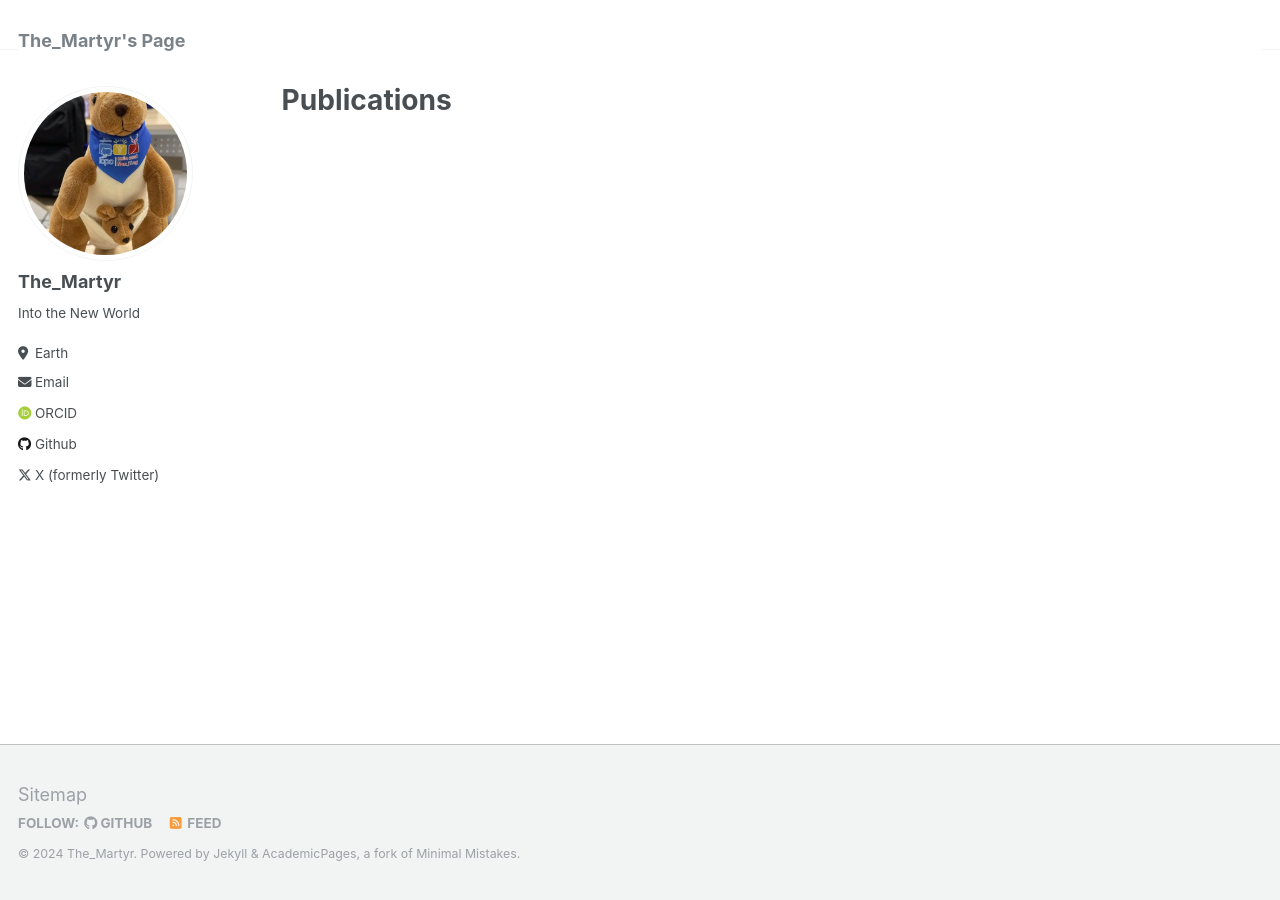
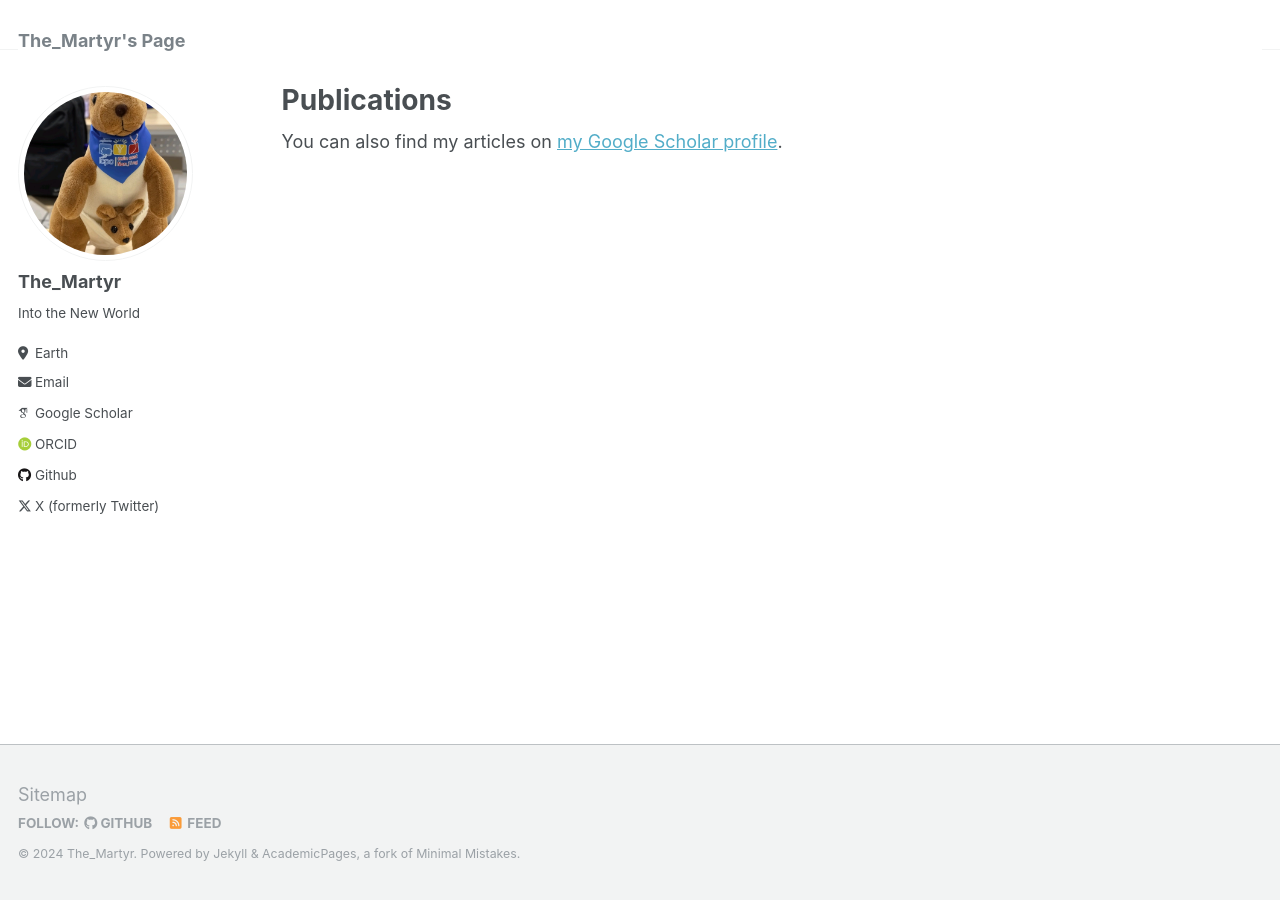
Before and after one commit to The-Martyr/the-martyr.github.io, a Jekyll site: the page built from _pages/publications.md, in a window 1280 px wide. Built offline with Jekyll 4.4.1, drawn with Linux system fonts in a browser that asks for light colours; some web fonts are replaced; part of the change alters nothing that is shown.

Commit message:
_config.yml

```diff
--- a/_config.yml
+++ b/_config.yml
@@ -32,7 +32,7 @@ author:
 
   # Academic websites
   arxiv            : # URL - Update with the correct link to your profile
-  googlescholar    :
+  googlescholar    : https://scholar.google.com/citations?view_op=list_works&hl=en&authuser=1&user=7sUx-SgAAAAJ
   impactstory      : # URL
   orcid            : https://orcid.org/0009-0003-9781-6646
   pubmed           :
```
